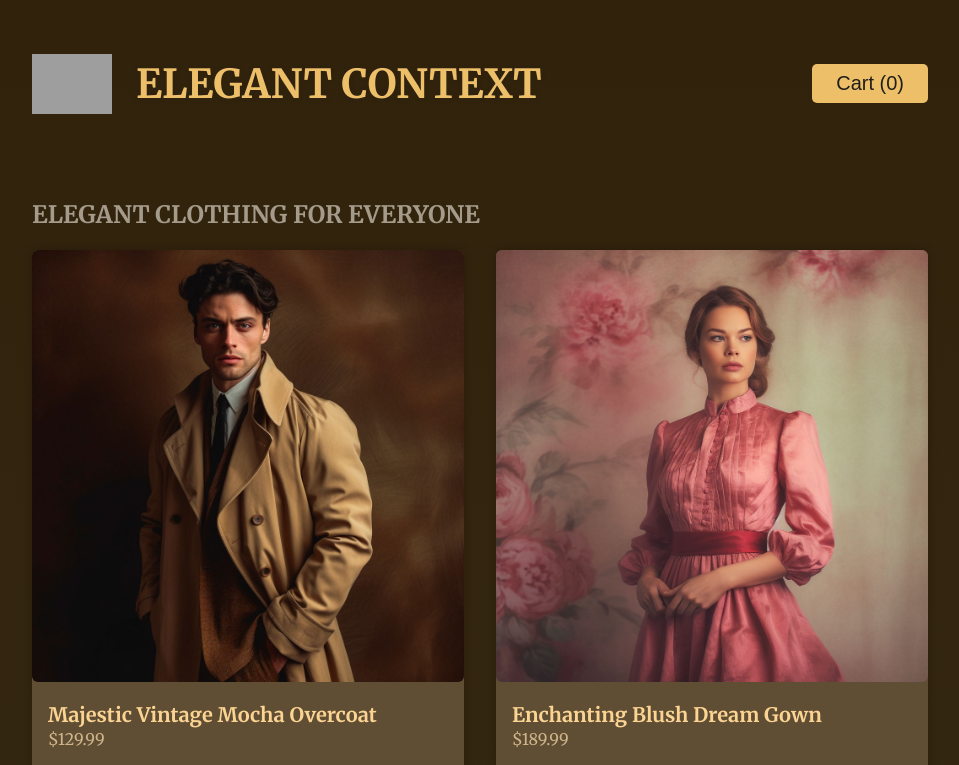
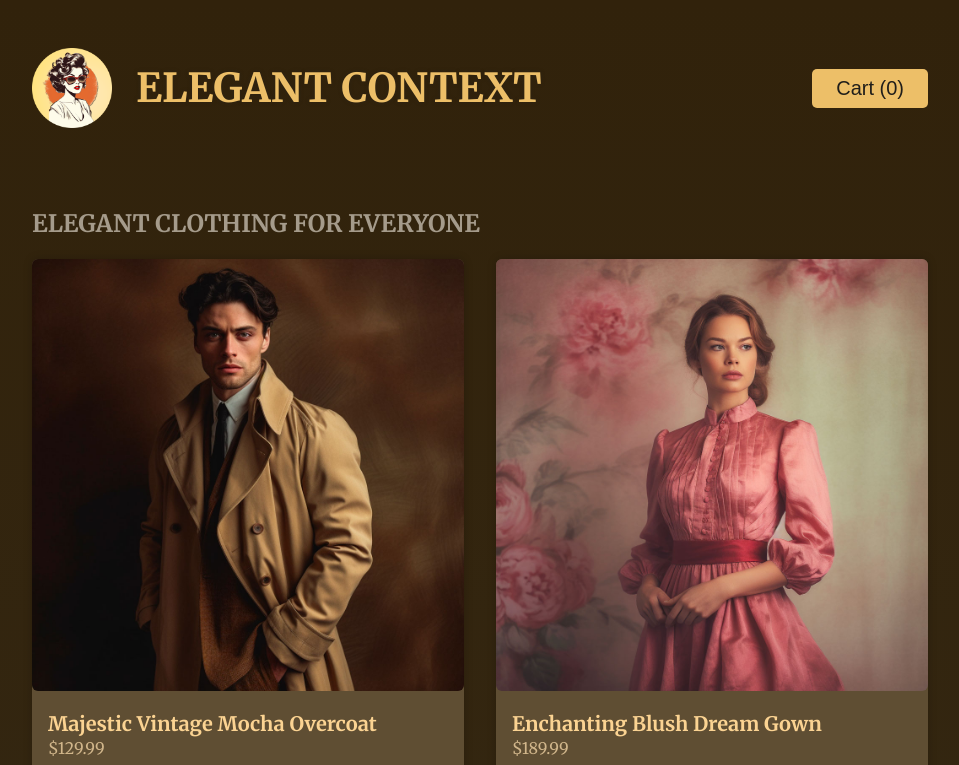
Before and after one commit to thefaze87/elegant-context-react, a React (Vite) app: page / in a window 1280 px wide. Shown: the top 765 px of the page, without its empty margins (160-1119 px from the left). Built offline with nearby package versions, Linux system fonts and the light colour scheme; grey boxes are pictures that could not be loaded.

Commit message:
updated to remove nested state on shop and added missing logo

```diff
--- a/src/App.jsx
+++ b/src/App.jsx
@@ -2,6 +2,7 @@ import { useState } from 'react';
 
 import Header from './components/Header.jsx';
 import Shop from './components/Shop.jsx';
+import Product from './components/Product.jsx';
 import { DUMMY_PRODUCTS } from './dummy-products.js';
 
 function App() {
@@ -25,7 +26,9 @@ function App() {
                 };
                 updatedItems[existingCartItemIndex] = updatedItem;
             } else {
-        const product = DUMMY_PRODUCTS.find((product) => product.id === id);
+                const product = DUMMY_PRODUCTS.find(
+                    (product) => product.id === id
+                );
                 updatedItems.push({
                     id: id,
                     name: product.title,
@@ -71,7 +74,16 @@ function App() {
                 cart={shoppingCart}
                 onUpdateCartItemQuantity={handleUpdateCartItemQuantity}
             />
-      <Shop onAddItemToCart={handleAddItemToCart} />
+            <Shop>
+                {DUMMY_PRODUCTS.map((product) => (
+                    <li key={product.id}>
+                        <Product
+                            {...product}
+                            onAddToCart={handleAddItemToCart}
+                        />
+                    </li>
+                ))}
+            </Shop>
         </>
     );
 }
--- a/src/components/Shop.jsx
+++ b/src/components/Shop.jsx
@@ -1,18 +1,8 @@
-import { DUMMY_PRODUCTS } from '../dummy-products.js';
-import Product from './Product.jsx';
-
-export default function Shop({ onAddItemToCart }) {
-  return (
-    <section id="shop">
-      <h2>Elegant Clothing For Everyone</h2>
-
-      <ul id="products">
-        {DUMMY_PRODUCTS.map((product) => (
-          <li key={product.id}>
-            <Product {...product} onAddToCart={onAddItemToCart} />
-          </li>
-        ))}
-      </ul>
-    </section>
-  );
+export default function Shop({ children }) {
+    return (
+        <section id="shop">
+            <h2>Elegant Clothing For Everyone</h2>
+            <ul id="products">{children}</ul>
+        </section>
+    );
 }
```
Also changed, not shown: logo.png (added), public/logo.png (added). Lines whose indentation alone changed are shown as unchanged.
